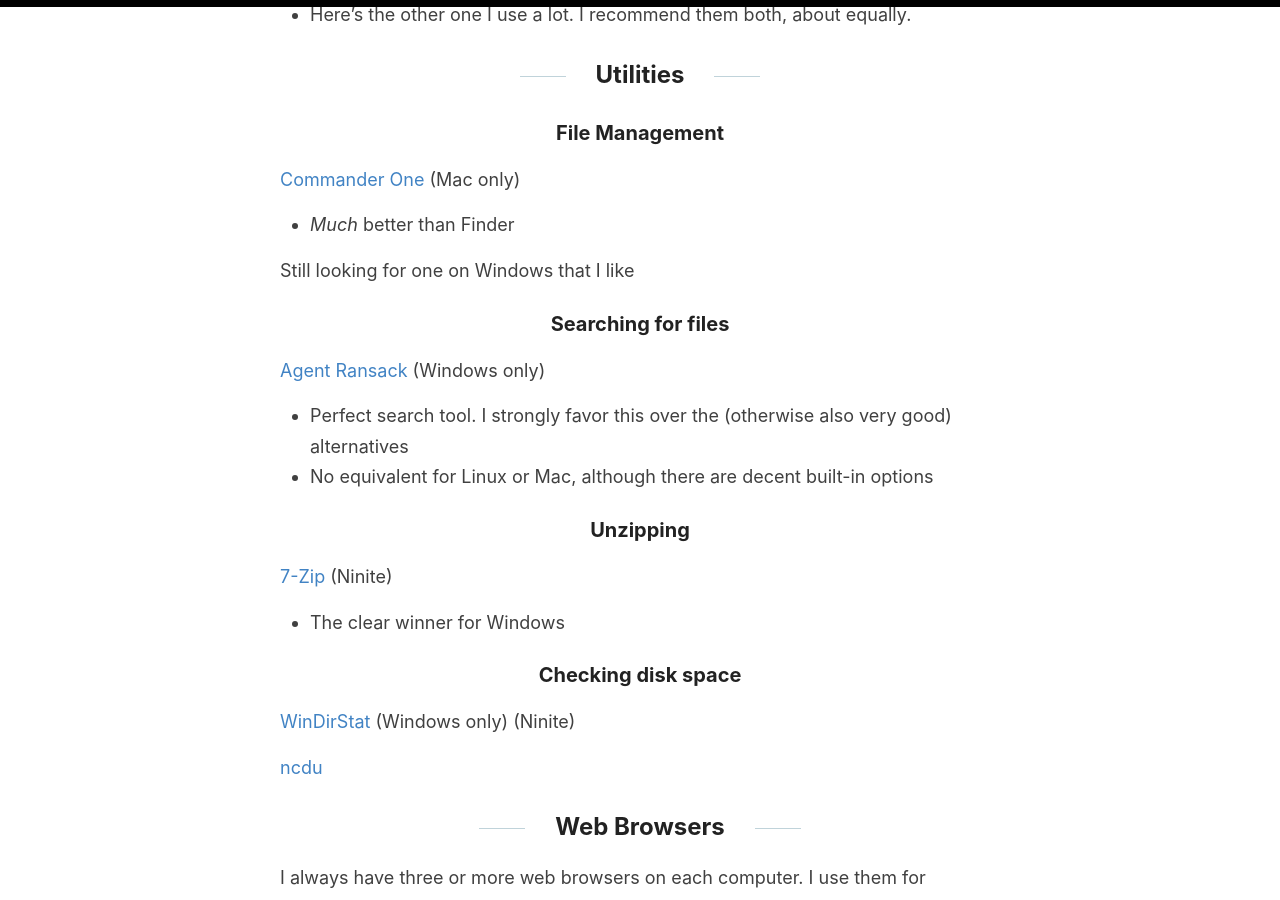
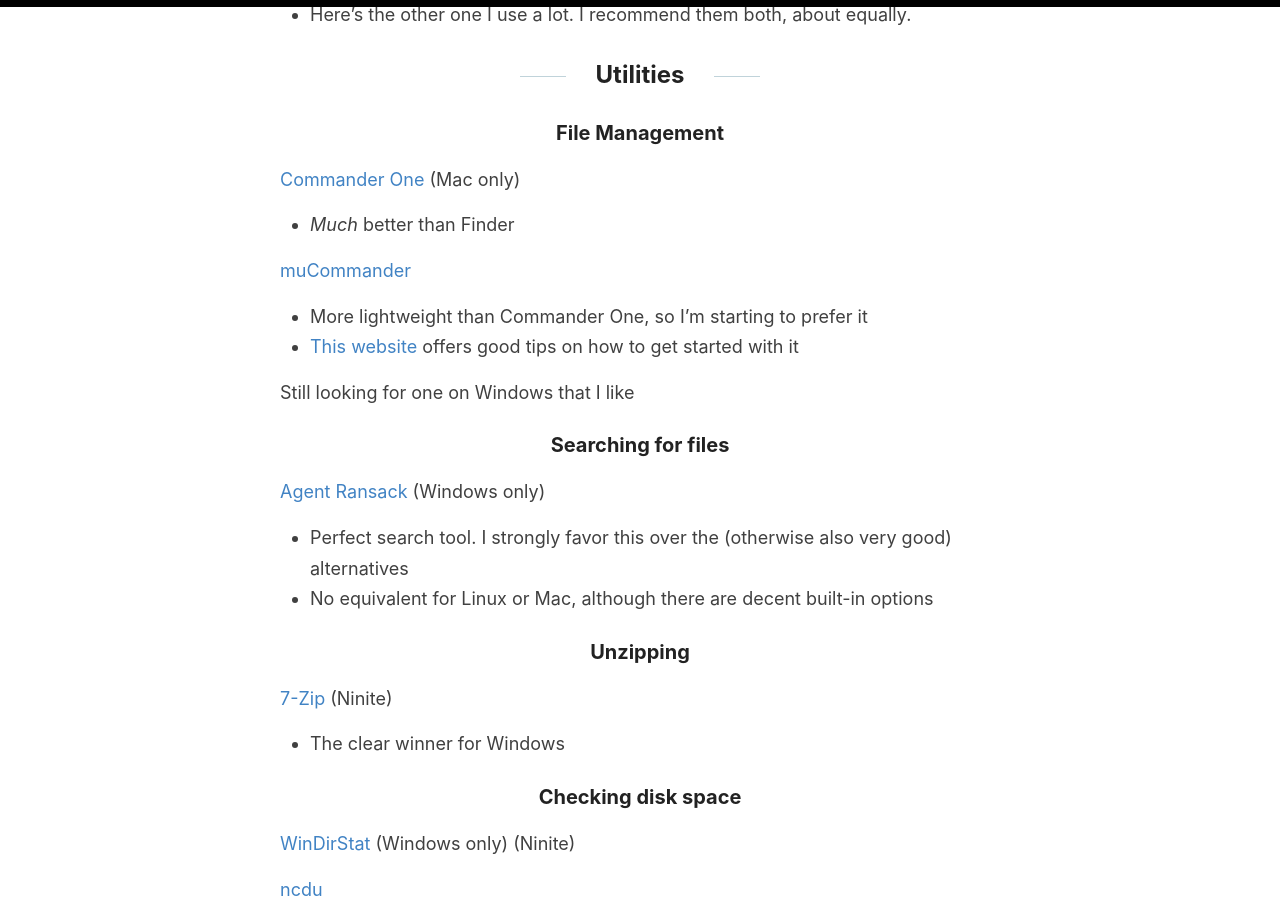
Before and after one commit to jss367/blog, a Jekyll site: the page built from _posts/2018-10-10-Software-I-Use.md, in a window 1280 px wide and 900 px high, scrolled down 1254 px. Built offline with Jekyll 4.4.1, drawn with Linux system fonts in a browser that asks for light colours.

Commit message:
Update 2018-10-10-Software-I-Use.md

```diff
--- a/_posts/2018-10-10-Software-I-Use.md
+++ b/_posts/2018-10-10-Software-I-Use.md
@@ -40,6 +40,10 @@ Note that you can also use a full IDE as a text editor. Only makes sense if you'
 
 [Commander One](https://apps.apple.com/us/app/commander-one-file-manager/id1035236694?mt=12) (Mac only)
 * *Much* better than Finder
+
+[muCommander](https://www.mucommander.com/)
+* More lightweight than Commander One, so I'm starting to prefer it
+* [This website](https://logicgrimoire.wordpress.com/2013/11/15/richs-quick-and-easy-guide-to-file-management-with-mucommander/) offers good tips on how to get started with it
 
 Still looking for one on Windows that I like
 
```
